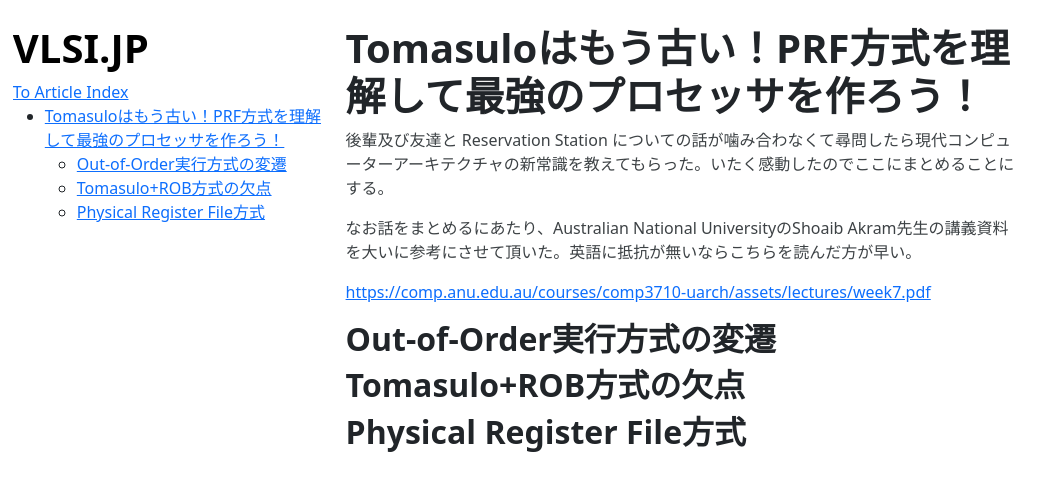
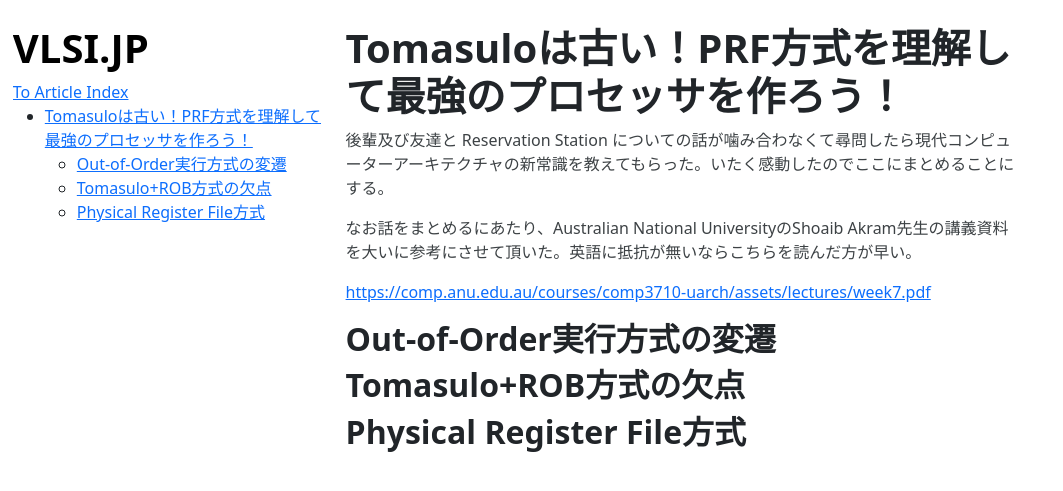
Before and after one commit to VLSI-JP/VLSI-JP.github.io, a Jekyll site: the page built from PRF.md, in a window 1280 px wide. Shown: the top 491 px of the page, without its empty margins (0-1063 px from the left). Built offline with Jekyll 4.4.1, drawn with Linux system fonts in a browser that asks for light colours.

Commit message:
fix title

```diff
--- a/PRF.md
+++ b/PRF.md
@@ -3,7 +3,7 @@ layout: default
 title: Tomasuloはもう古い！PRF方式を理解して最強のプロセッサを作ろう！
 ---
 
-# Tomasuloはもう古い！PRF方式を理解して最強のプロセッサを作ろう！
+# Tomasuloは古い！PRF方式を理解して最強のプロセッサを作ろう！
 
 後輩及び友達と Reservation Station についての話が噛み合わなくて尋問したら現代コンピューターアーキテクチャの新常識を教えてもらった。いたく感動したのでここにまとめることにする。
 
```
